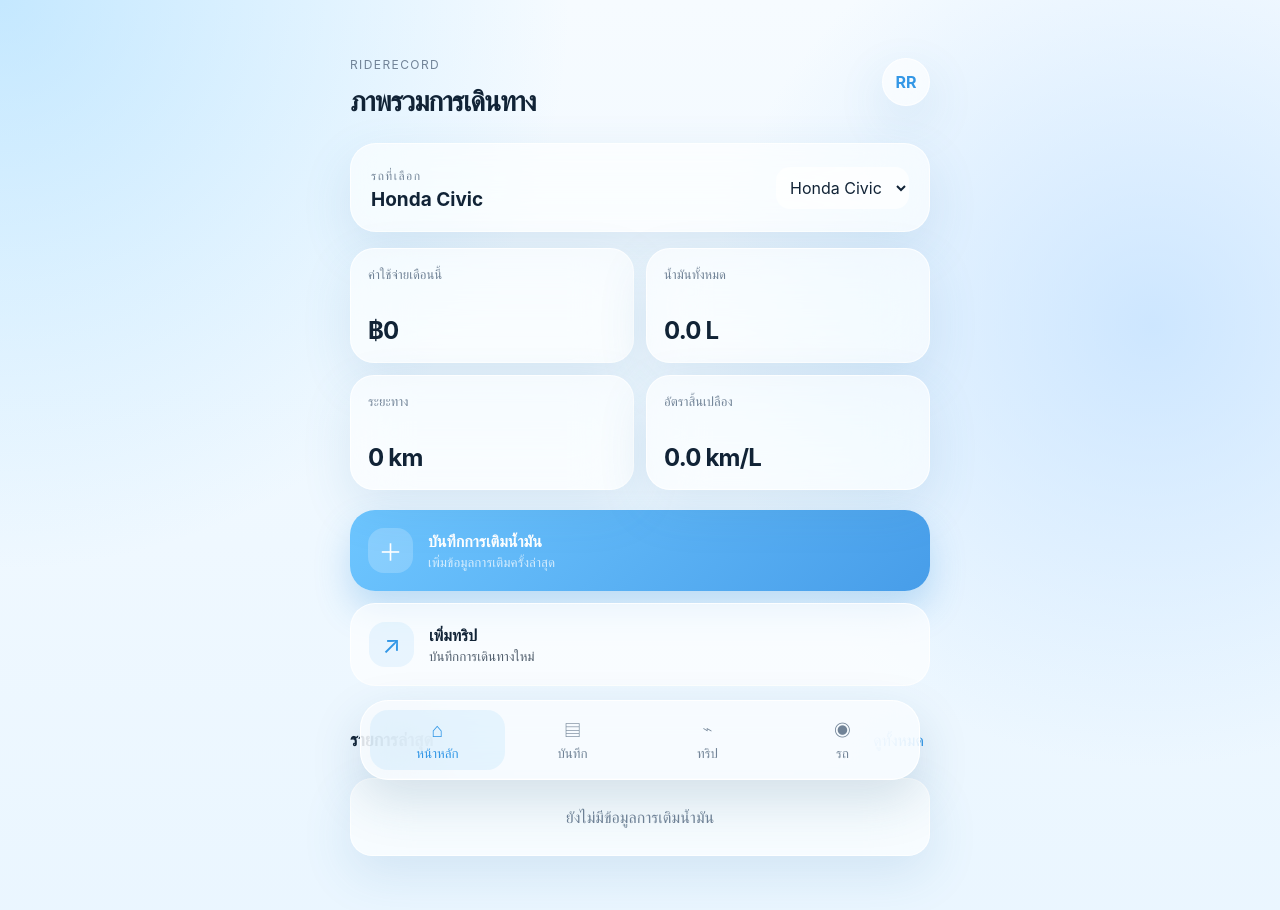
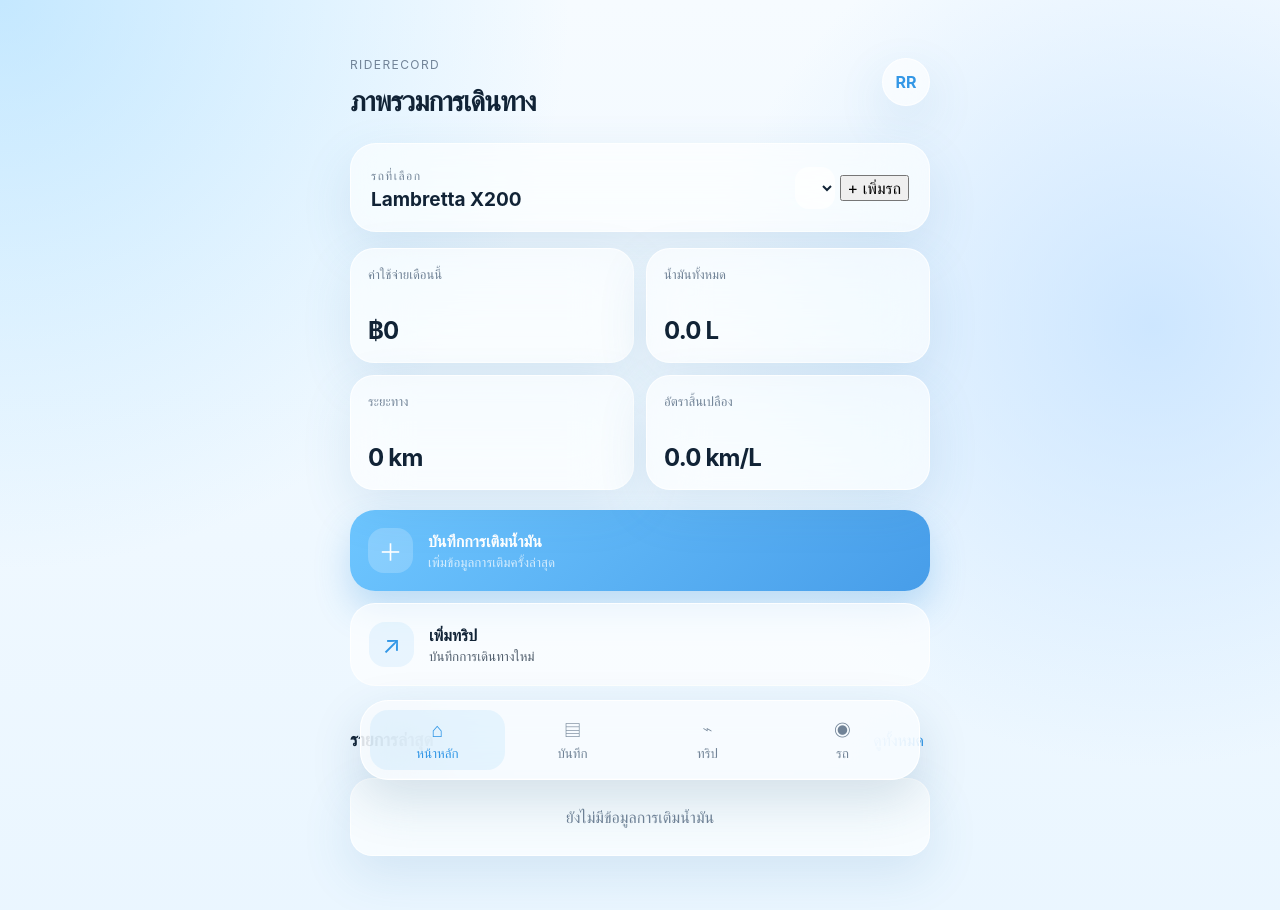
Before and after one commit to zaemge/RideRecord, a plain HTML site: page public/index.html in a window 1280 px wide. Drawn offline with Linux system fonts and the light colour scheme.

Commit message:
Update index.html

```diff
--- a/public/index.html
+++ b/public/index.html
@@ -34,13 +34,16 @@
 
         <div>
           <span class="label">รถที่เลือก</span>
-          <h2 id="currentVehicle">Honda Civic</h2>
+          <h2 id="currentVehicle">Lambretta X200</h2>
         </div>
 
-        <select id="vehicleSelect">
-          <option value="Honda Civic">Honda Civic</option>
-          <option value="Toyota Yaris">Toyota Yaris</option>
-        </select>
+        <div class="vehicle-controls">
+  <select id="vehicleSelect"></select>
+
+  <button id="addVehicleButton" type="button">
+    + เพิ่มรถ
+  </button>
+</div>
 
       </section>
 
@@ -205,7 +208,7 @@
               placeholder="เช่น 34.50"
               required
             />
-            <span>บาท</span>
+            <span>THB</span>
           </div>
         </label>
 
@@ -220,7 +223,7 @@
               placeholder="เช่น 35.20"
               required
             />
-            <span>ลิตร</span>
+            <span>litre</span>
           </div>
         </label>
 
```
